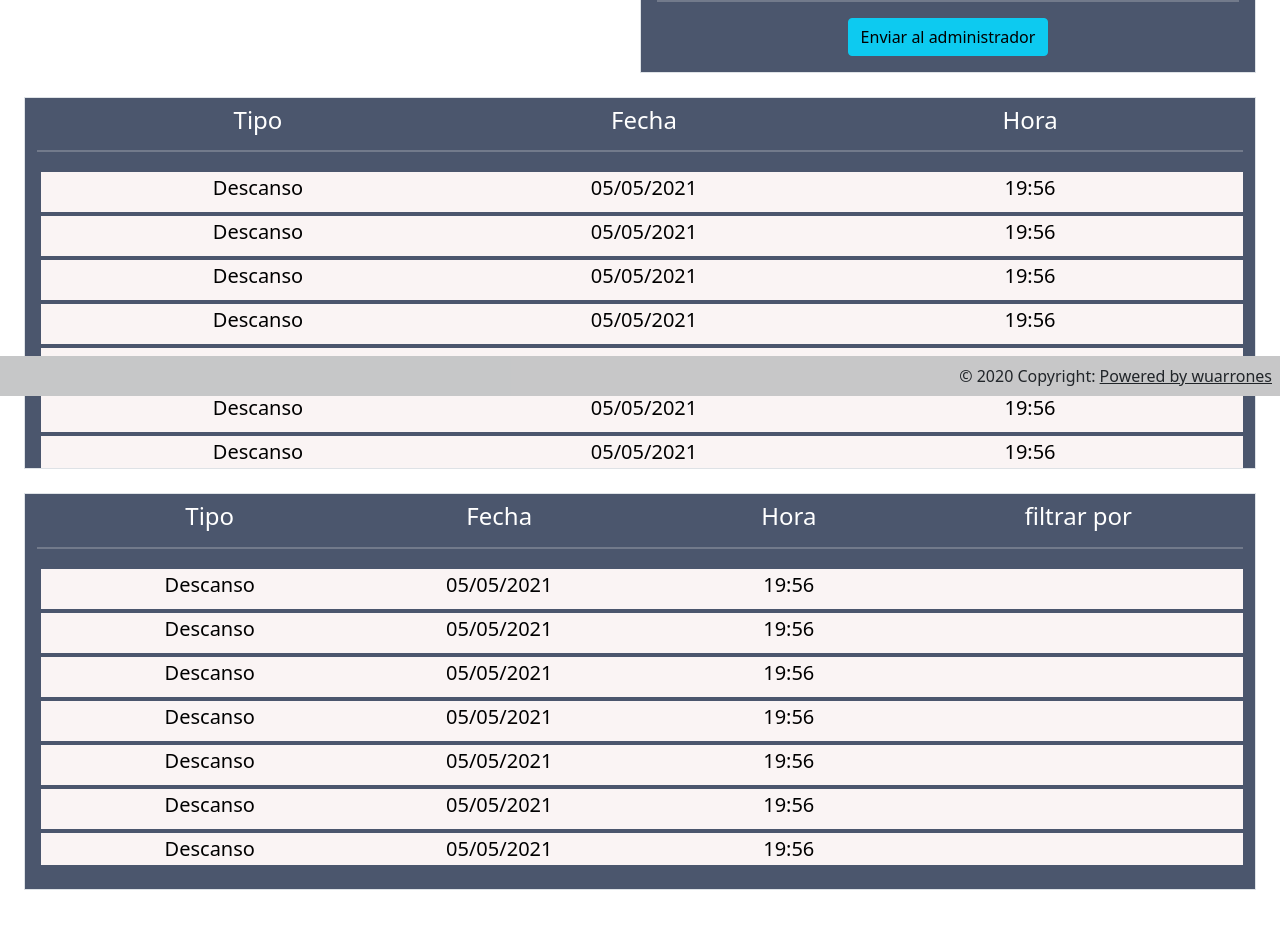
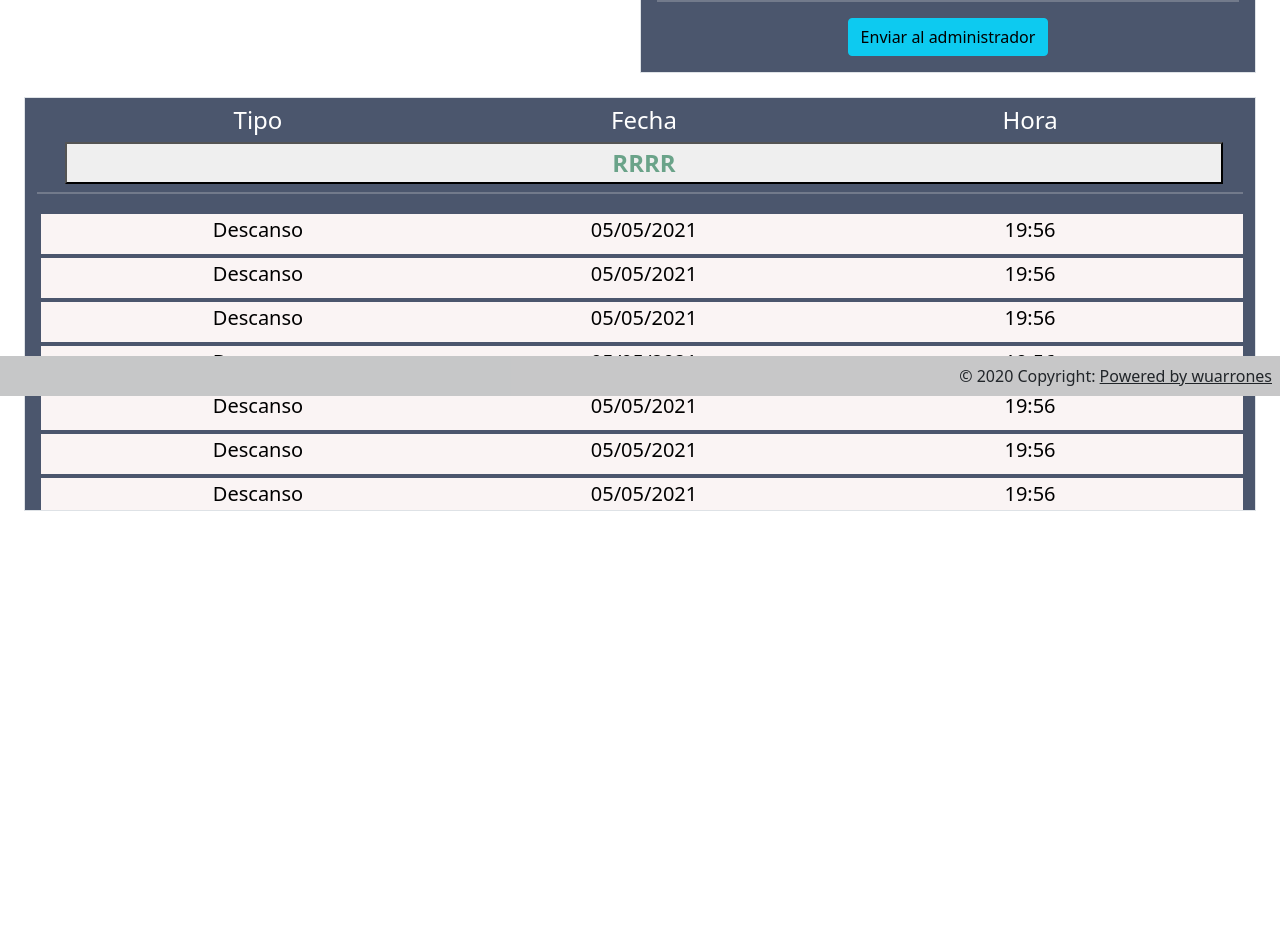
Before and after one commit to SSP-Projects/ProjectX, a Django app: template users_management/templates/middle/home.html in a window 1280 px wide. Shown: the part 404-1342 px from the top of the page. After the commit the page ends 915 px from the top, so only its background shows below. Run offline with Django 3.2, Linux system fonts and the light colour scheme; the template is opened without the code that fills it: values that come from a table or form of the project are taken from there, others are empty; some libraries are stand-ins or nearby versions.

Commit message:
añadido get para consultar registros

```diff
--- a/users_management/templates/middle/home.html
+++ b/users_management/templates/middle/home.html
@@ -42,6 +42,7 @@
         <h4 class="col-4">Tipo</h4>
         <h4 class="col-4">Fecha</h4>
         <h4 class="col-4">Hora</h4>
+        <button id="refreshButton">RRRR</button>
 
     </div>
     <hr>
@@ -55,28 +56,6 @@
       {% endfor %}
 
     </section>
-    <section class="container-fluid d-flex flex-wrap justify-content-center text-center font-white mt-4 ">
-        <div class="container-fluid background-blue border">
-            <div class="container-fluid row mx-1  py-2">
-                <h4 class="col-3">Tipo</h4>
-                <h4 class="col-3">Fecha</h4>
-                <h4 class="col-3">Hora</h4>
-                <h4 class="col-3">filtrar por</h4>
-
-            </div>
-            <hr>
-            <div id="register_container">
-                {% for i in '0123456789123131312313' %}
-                <div class="container-fluid background-grey font-black row m-1  py-1">
-                    <h5 class="col-3">Descanso</h5>
-                    <h5 class="col-3">05/05/2021</h5>
-                    <h5 class="col-3">19:56</h5>
-                    <h5 class="col-3"></h5>
-                </div>
-                {% endfor %}
-
-            </div>
-            <br>
 
             <!--{% for employee in employees %}
     <div class="container-fluid row">
@@ -93,7 +72,7 @@
 
 
 
-    </section>
+
 
     <!--
   <div class=" col-sm-12 col-md-6 relative text-end m-4">
@@ -161,7 +140,6 @@ $(document).ready(function(){
             'state' : 0,
             'interaction_type' : "work" ,
           }
-          workingStatus = "working"
           textToShowInModal = "¿Entrar al trabajo?"
           //sendDataToDb(data);
       }else if(workingStatus == "working"){
@@ -169,7 +147,6 @@ $(document).ready(function(){
             'state' : 1,
             'interaction_type' : "work",
           }
-          workingStatus = "isntWorking"
           textToShowInModal = "¿Salir del trabajo?"
           //sendDataToDb(data);
       }else if(workingStatus == "breaking"){
@@ -188,7 +165,6 @@ $(document).ready(function(){
             'state' : 0,
             'interaction_type' : "break",
           }
-          workingStatus = "breaking"
           textToShowInModal = "¿Entrar al descanso?"
 
       }else if(workingStatus == "breaking"){
@@ -197,8 +173,6 @@ $(document).ready(function(){
             'interaction_type' : "break",
           }
           textToShowInModal = "¿Salir del descanso?"
-          workingStatus = "working"
-
       }
   });
   $("#confirmationButton").click(function() {
@@ -221,6 +195,24 @@ $(document).ready(function(){
         }
     });
   }
+
+  $("#refreshButton").click(function() {
+    $.ajax({
+       url: '/ajax/get_employee_job_interactions/',
+       type: 'GET',
+       dataType: 'json',
+       data: data,
+       headers: {'X-CSRFToken': "{{csrf_token}}"},
+       success: function (data) {
+        alert("Correcto")
+        },
+        error: function(jqxhr) {
+            alert("Error");
+        }
+    });
+  });
+
+
 });
 </script>
  <!--
--- a/users_management/urls.py
+++ b/users_management/urls.py
@@ -10,4 +10,6 @@ urlpatterns = [
     url(r'^admin/', views.admin, name='admin'),
     url(r'^notification/', views.send_notification, name='send_notification'),
     url(r'^ajax/insert_job_interaction/',views.postInteraction, name='postInteraction'),
+    url(r'^/ajax/get_employee_job_interactions/',views.getEmployeeInteractions, name='getEmployeeInteractions')
+
 ]
```
Also changed, not shown: users_management/views.py (+7 -0 lines).
